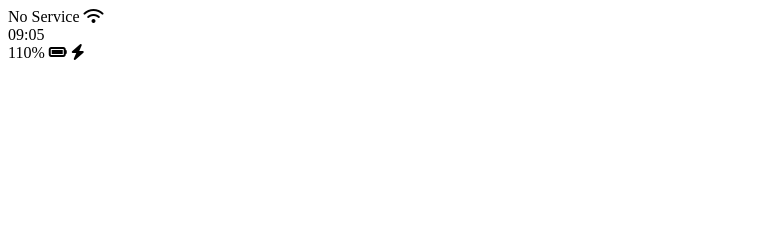
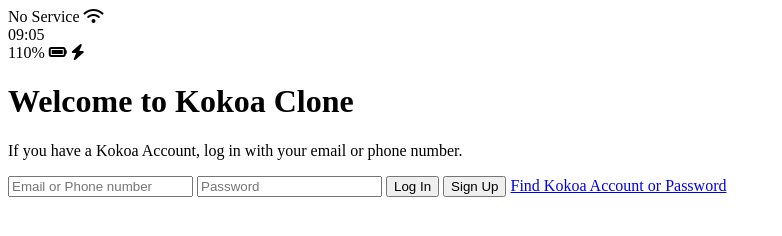
Before and after one commit to abc5259/kokoa-clone-2020, a plain HTML site: page index.html in a window 1280 px wide. Shown: the whole page, without its empty margins (0-782 px from the left). Drawn offline with Linux system fonts and the light colour scheme.

Commit message:
Update index.html

```diff
--- a/index.html
+++ b/index.html
@@ -20,6 +20,20 @@
             <i class="fas fa-bolt"></i>
         </div>
     </div>
+    <header class="welcome-header">
+        <h1 class="welcome-header__title">Welcome to Kokoa Clone</h1>
+        <p class="welcome-header__text">
+            If you have a Kokoa Account, log in with your email or phone number.
+        </p>
+    </header>
+    <form id="login-form">
+        <input type="text" placeholder="Email or Phone number" />
+        <input type="password" placeholder="Password" />
+        <input type="submit" value="Log In">
+        <input type="submit" value="Sign Up">
+        <a href="#">Find Kokoa Account or Password</a>
+    </form>
+
     <script src="https://kit.fontawesome.com/3511ca77a4.js" crossorigin="anonymous"></script>
 </body>
 </html>
```
